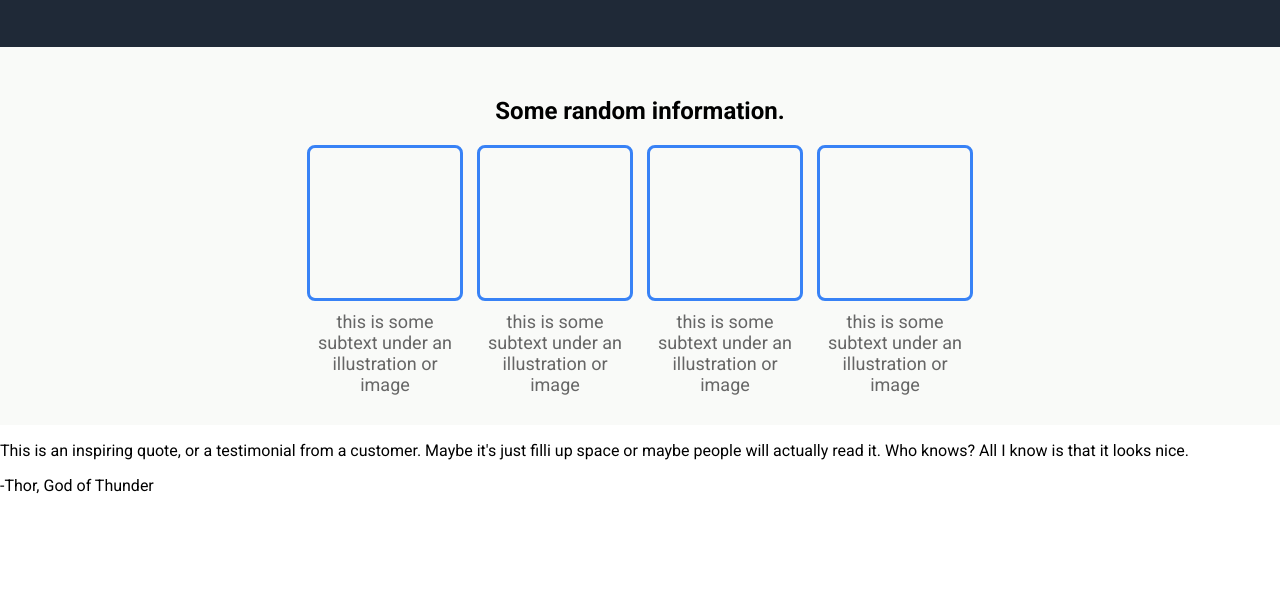
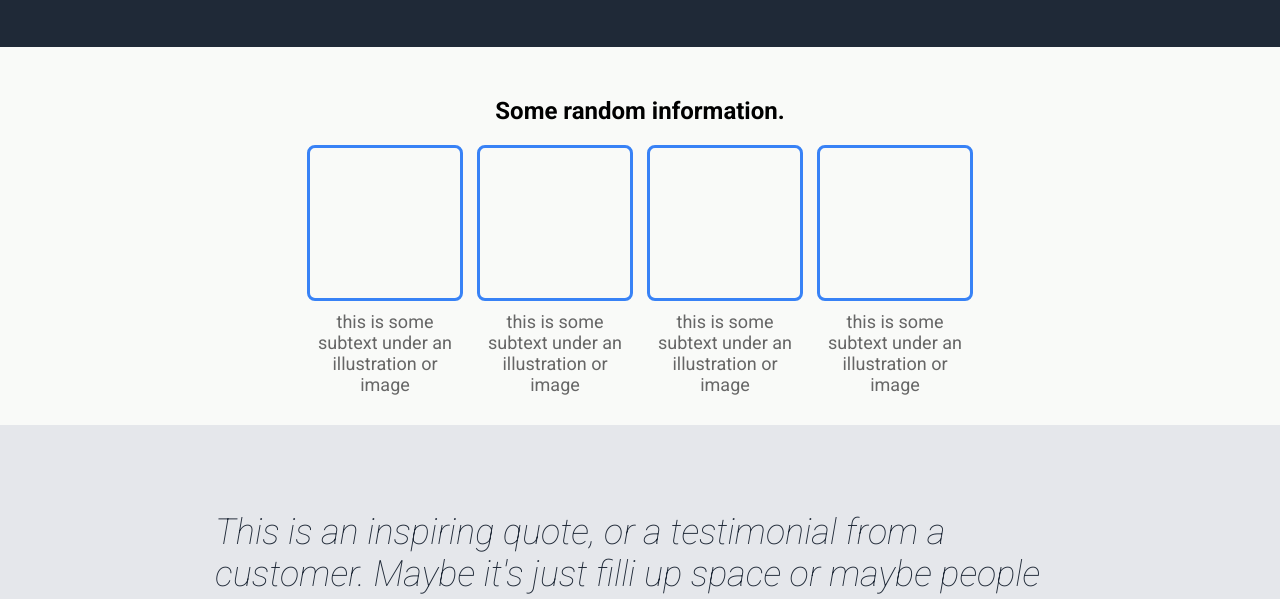
Before and after one commit to MKN2003/landing-page, a plain HTML site: page index.html in a window 1280 px wide. Shown: the part 339-938 px from the top of the page. Before the commit the page ends 850 px from the top, so only its background shows below. Drawn offline with Linux system fonts and the light colour scheme.

Commit message:
feat: style quote section

```diff
--- a/style.css
+++ b/style.css
@@ -134,3 +134,33 @@ nav ul a {
     color: #666;
     font-size: 18px;
 }
+
+/* QUOTE SECTION */
+
+
+.quote-section {
+    display: flex;
+    justify-content: center;
+    background-color: #e5e7eb;
+}
+
+.quote-text {
+    width: 850px;
+    height: 360px;
+    padding-top: 0px;
+    margin-top: 50px;
+}
+
+.quote {
+    font-size: 36px;
+    font-style: italic;
+    font-weight: lighter;
+    color: #1f2937
+}
+
+.thor {
+    font-size: 20px;
+    font-style: bold;
+    color: #1f2937;
+    float: right;
+}
```
